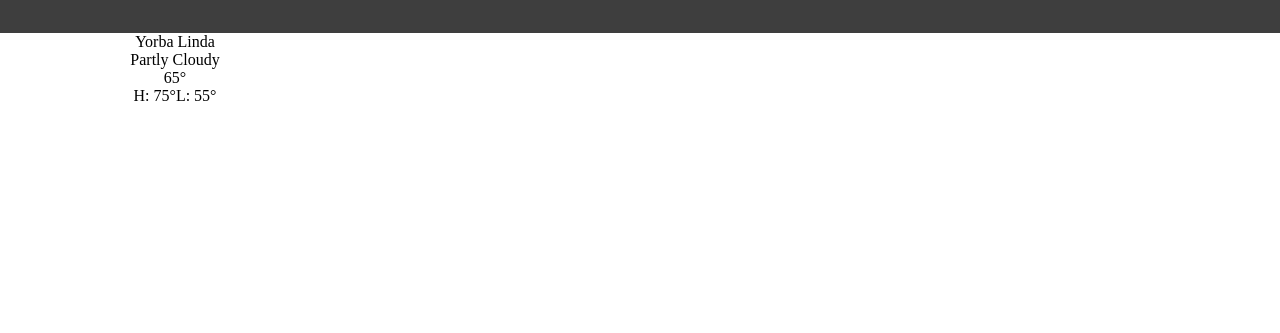
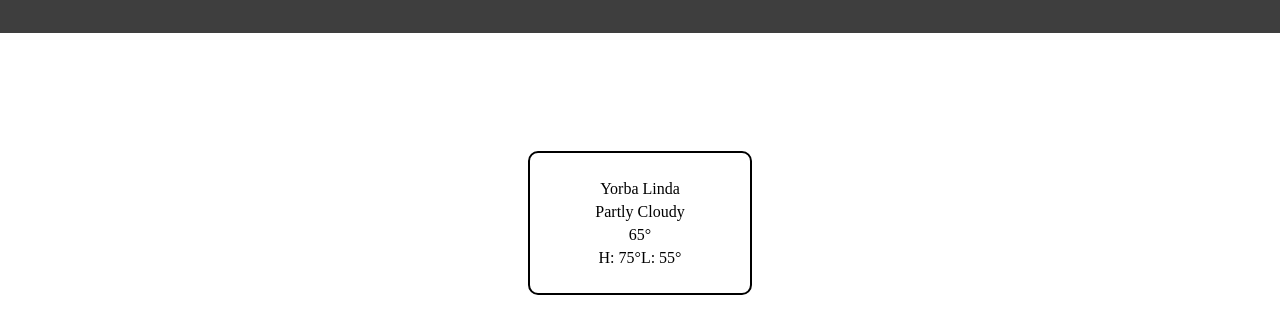
Before and after one commit to pssongs/Weather-App, a React app: page public/index.html in a window 1280 px wide. Shown: the part 87-420 px from the top of the page. Built offline with nearby package versions, Linux system fonts and the light colour scheme.

```diff
--- a/public/styles.css
+++ b/public/styles.css
@@ -22,10 +22,16 @@
 }
 
 #location-info {
-  width: 350px;
+  width: 200px;
+  height: 50%;
   display: flex;
   flex-direction: column;
   align-items: center;
+  justify-content: center;
+  border: 2px solid;
+  border-radius: 10px;
+  padding: 10px;
+  gap: 5px;
 }
 
 #high-low {
@@ -39,3 +45,12 @@
   gap: 5px;
   align-items: center;
 }
+
+.current {
+  width: 100vw;
+  height: 30vh;
+  display: flex;
+  align-items: center;
+  justify-content: center;
+  padding-top: 70px;
+}
```
Also changed, not shown: index.html (added, +6 -0 lines).
